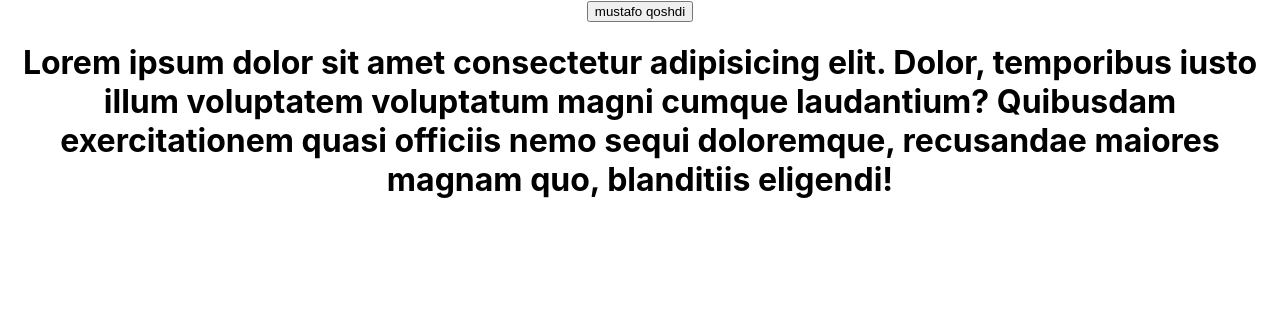
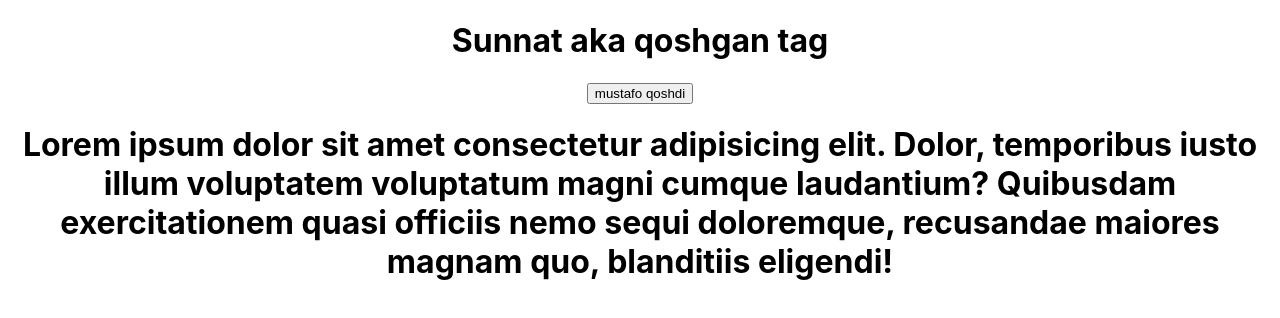
Before and after one commit to Soff-Study-008/Final-project, a React (Create React App) app: page / in a window 1280 px wide. Shown: the top 318 px of the page. Built offline with nearby package versions, Linux system fonts and the light colour scheme.

Commit message:
sunnat aka qoshgan tag

```diff
--- a/src/App.js
+++ b/src/App.js
@@ -4,6 +4,7 @@ import './App.css';
 function App() {
   return (
     <div className="App">
+      <h1>Sunnat aka qoshgan tag</h1>
       <button>mustafo qoshdi</button>
       <h1>Lorem ipsum dolor sit amet consectetur adipisicing elit. Dolor, temporibus iusto illum voluptatem voluptatum magni cumque laudantium? Quibusdam exercitationem quasi officiis nemo sequi doloremque, recusandae maiores magnam quo, blanditiis eligendi!</h1>
     </div>
```
